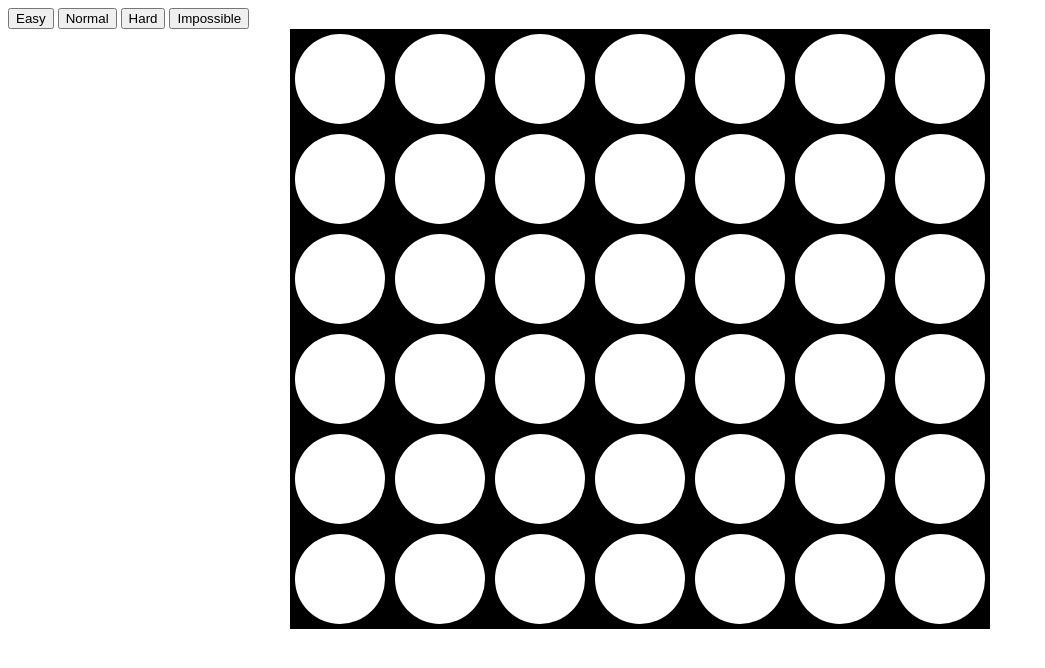
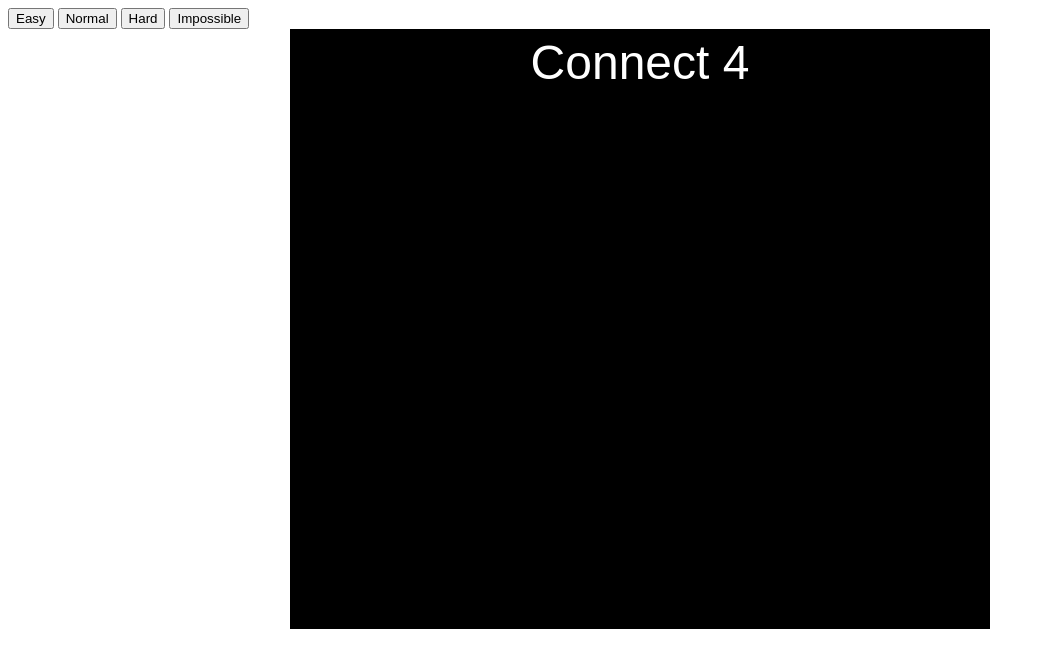
Before and after one commit to S3Crypto/S3Crypto.github.io, a plain HTML site: page connect4.html in a window 1280 px wide. Shown: the whole page, without its empty margins (0-1045 px from the left). Drawn offline with Linux system fonts and the light colour scheme.

Commit message:
Added Titles

```diff
--- a/connect4.html
+++ b/connect4.html
@@ -239,6 +239,14 @@
             difficulty = newDifficulty;
         }
 
+        function drawTitle() {
+            ctx.font = '48px Arial';
+            ctx.fillStyle = 'white';
+            ctx.textAlign = 'center';
+            ctx.clearRect(0, 0, canvas.width, canvas.height);
+            ctx.fillText('Connect 4', canvas.width / 2, 50);
+        }
+
         document.getElementById('easy').addEventListener('click', () => setDifficulty('easy'));
         document.getElementById('normal').addEventListener('click', () => setDifficulty('normal'));
         document.getElementById('hard').addEventListener('click', () => setDifficulty('hard'));
@@ -246,6 +254,7 @@
 
         createBoard();
         drawBoard();
+        drawTitle();
         canvas.addEventListener('click', handleClick);
     </script>
 </body>
```
Also changed, not shown: pong.html (+9 -1 lines).
